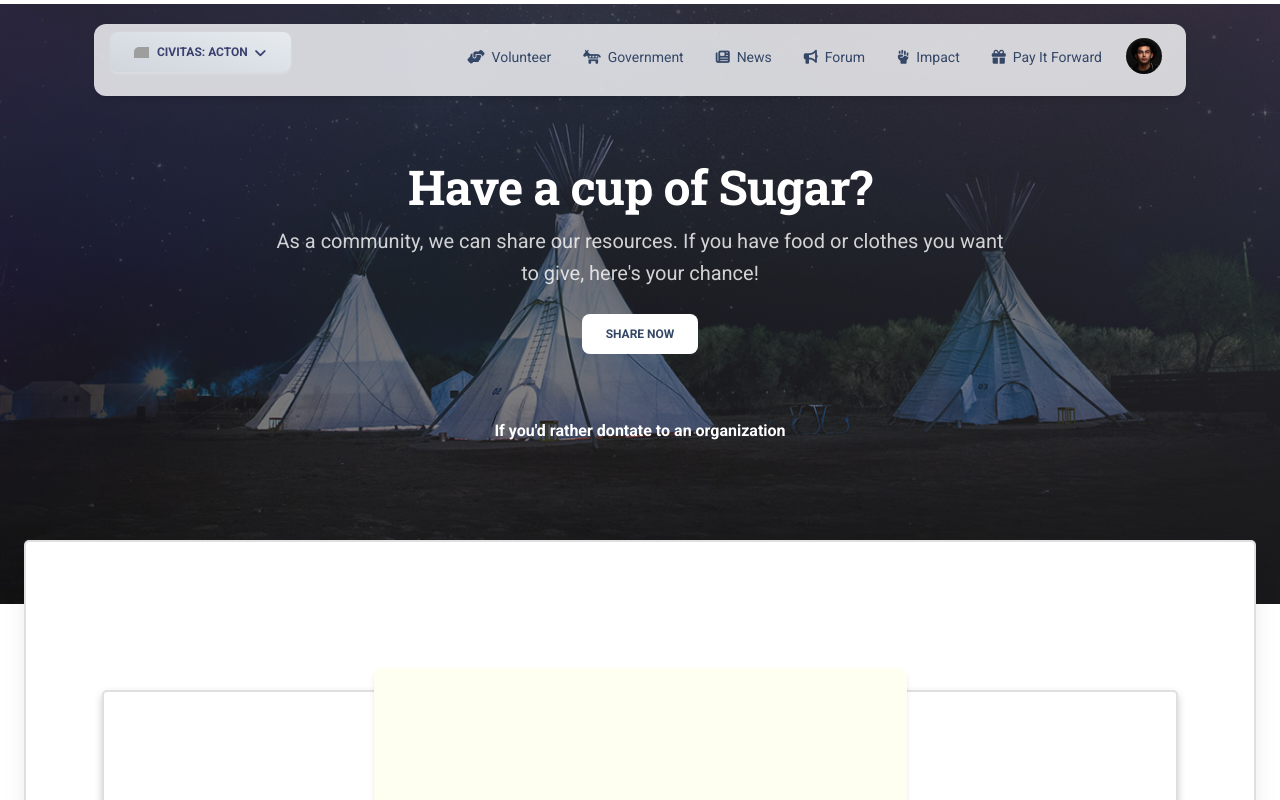
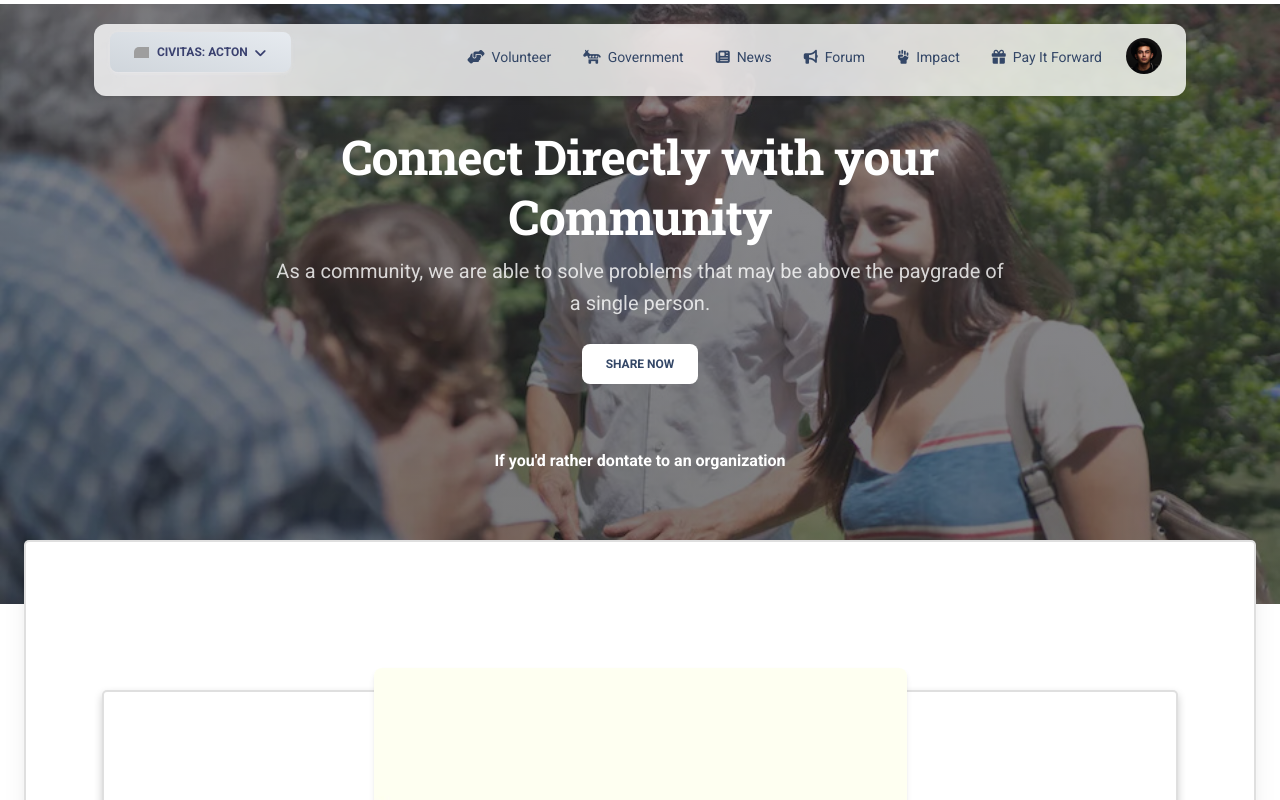
Before and after one commit to InfantDerrick/minnehack23, a plain HTML site: page impact.html in a window 1280 px wide. Shown: the top 800 px of the page. Drawn offline with Linux system fonts and the light colour scheme; some packages are replaced by stand-ins of ours; grey boxes are pictures that could not be loaded.

Commit message:
Done with impact site for now

```diff
--- a/impact.html
+++ b/impact.html
@@ -113,13 +113,13 @@
     <!-- End Navbar -->
 
     <header class="bg-gradient-dark">
-        <div class="page-header min-vh-75" style="background-image: url('./assets/img/bg9.jpg');">
+        <div class="page-header min-vh-75" style="background-image: url('./assets/img/neighbors-impact.jpeg');">
           <span class="mask bg-gradient-dark opacity-6"></span>
           <div class="container">
             <div class="row justify-content-center">
               <div class="col-lg-8 text-center mx-auto my-auto">
-                <h1 class="text-white">Have a cup of Sugar?</h1>
-                <p class="lead mb-4 text-white opacity-8">As a community, we can share our resources. If you have food or clothes you want to give, here's your chance!</p>
+                <h1 class="text-white">Connect Directly with your Community</h1>
+                <p class="lead mb-4 text-white opacity-8">As a community, we are able to solve problems that may be above the paygrade of a single person.</p>
                 <button type="submit" class="btn bg-white text-dark">Share now</button>
                 <a href=""><h6 class="text-white mb-2 mt-5">If you'd rather dontate to an organization</h6></a>
               </div>
@@ -368,7 +368,7 @@
         <strong>Primary!</strong> This is a primary alert—check it out!
     </div> -->
     <div class="d-flex-justify-content-center mt-2">
-        <span class="badge bg-gradient-primary" style="margin-left: 11.5rem;margin-bottom: 0.5rem;">Community Progress!</span>
+        <span class="badge badge-pill badge-lg bg-gradient-primary" style="margin-left: 11.5rem;margin-bottom: 0.5rem;">Community Progress!</span>
 
         <div class="progress-wrapper pb-10 px-10">
             <div class="progress-info">
```
Also changed, not shown: assets/img/neighbors-impact.jpeg (added).
